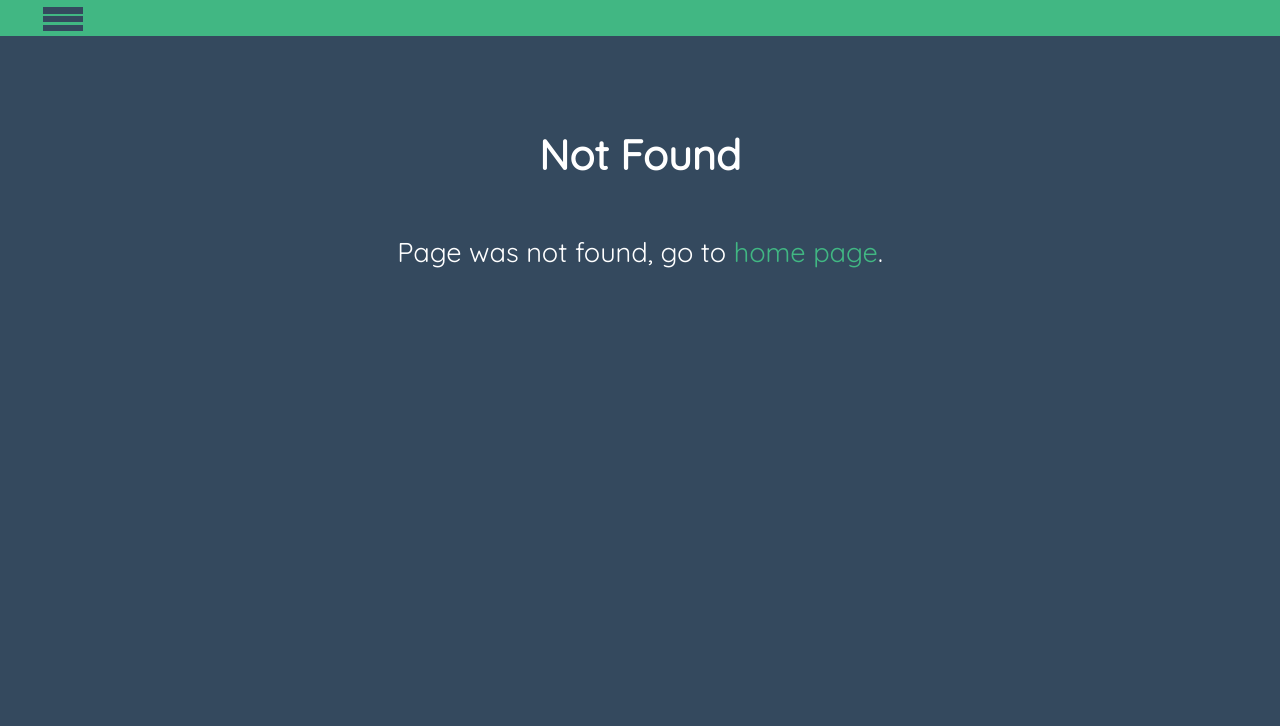
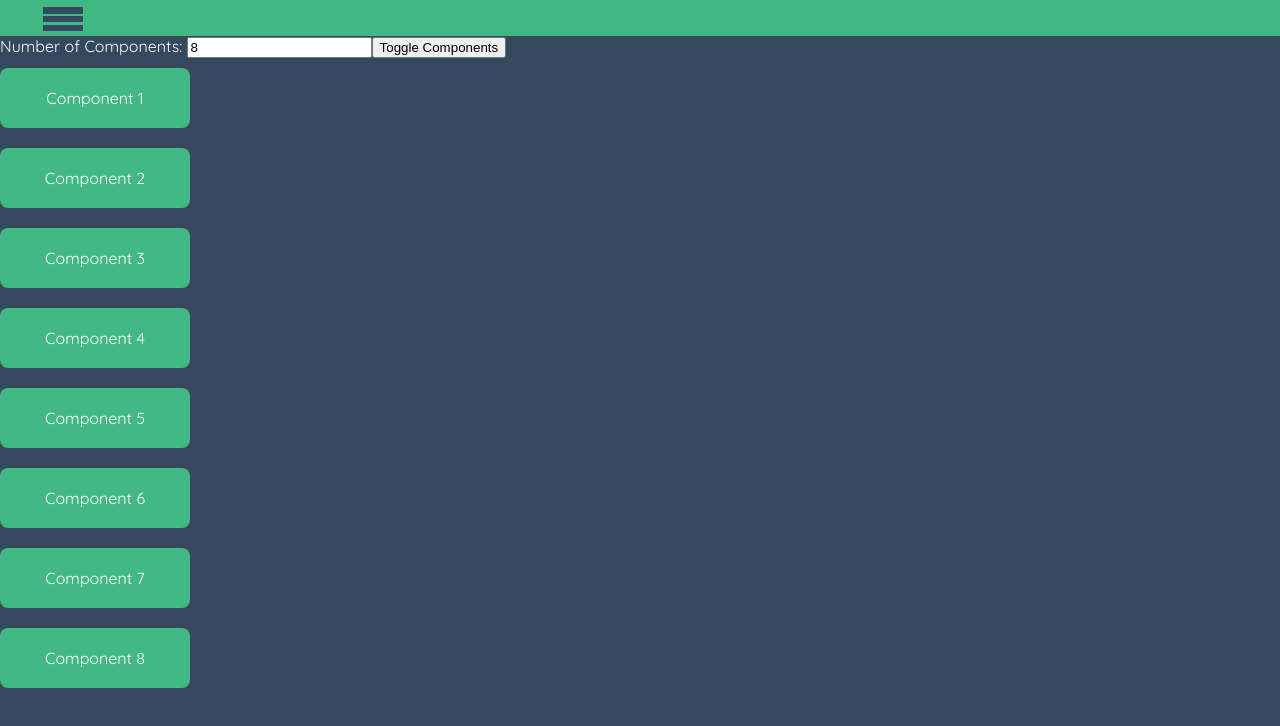
Before and after one commit to RZEPI/engineering-thesis-vue, a Vue app in the folder vue-app/: page /Animation in a window 1280 px wide. Before the commit this address had no page. Shown: the top 726 px of the page. Built offline with nearby package versions, Linux system fonts and the light colour scheme.

Commit message:
Added page with animated components

```diff
--- /dev/null
+++ b/vue-app/src/components/UI/AnimatedComponent.vue
@@ -0,0 +1,53 @@
+<template>
+  <div class="component" :class="{ right: isRight }">
+    {{ name }}
+  </div>
+</template>
+
+<script setup lang="ts">
+defineProps({
+  name: {
+    type: String,
+    required: true
+  },
+  isRight: {
+    type: Boolean,
+    required: true
+  }
+});
+</script>
+
+<style scoped>
+.component {
+  margin: 10px 0;
+  padding: 20px;
+  background-color: #42b983;
+  color: white;
+  border-radius: 8px;
+  text-align: center;
+  width: 150px;
+  transform: translateX(0);
+  transition: transform 0.5s;
+}
+
+.component.right {
+  transform: translateX(1200px);
+}
+
+.move-enter-from {
+  transform: translateX(-1200px);
+}
+
+.move-enter-to, .move-leave-from {
+  transform: translateX(0);
+}
+
+.move-leave-to {
+  transform: translateX(1200px);
+}
+
+.move-enter-active,
+.move-leave-active {
+  transition: transform 0.5s;
+}
+</style>
--- /dev/null
+++ b/vue-app/src/pages/AnimationPage.vue
@@ -0,0 +1,48 @@
+<template>
+  <div>
+    <label for="component-count">Number of Components: </label>
+    <input
+      type="text"
+      id="component-count"
+      v-model.number="tempComponentCount"
+      @change="updateComponentCount"
+    />
+
+    <button @click="toggleMovement">Toggle Components</button>
+
+    <transition-group name="move" tag="div" class="component-list">
+      <AnimatedComponent
+        v-for="index in componentCount"
+        :key="index"z
+        :name="'Component ' + index"
+        :isRight="isRight"
+      />
+    </transition-group>
+  </div>
+</template>
+
+<script setup lang="ts">
+import { ref } from 'vue';
+import AnimatedComponent from '../components/UI/AnimatedComponent.vue';
+
+const componentCount = ref(8);
+const tempComponentCount = ref(componentCount.value);
+const isRight = ref(false);
+
+const toggleMovement = () => {
+  isRight.value = !isRight.value;
+};
+
+const updateComponentCount = () => {
+  if (tempComponentCount.value < 1) tempComponentCount.value = 1;
+  componentCount.value = tempComponentCount.value;
+};
+</script>
+
+<style scoped>
+.component-list {
+  display: flex;
+  flex-direction: column;
+  align-items: flex-start;
+}
+</style>
--- a/vue-app/src/router.ts
+++ b/vue-app/src/router.ts
@@ -2,6 +2,7 @@ import { createRouter, createWebHistory } from "vue-router";
 import HomePage from "./pages/HomePage.vue";
 import TablePage from "./pages/TablePage.vue";
 import NotFound from "./pages/NotFound.vue";
+import AnimationPage from "./pages/AnimationPage.vue";
 
 export default createRouter({
   history: createWebHistory(),
@@ -9,6 +10,7 @@ export default createRouter({
     { path: "/", component: HomePage },
     { path: "/Table", component: TablePage },
     { path: "/:notFound(.*)", component: NotFound },
+    { path: "/Animation", component: AnimationPage },
   ],
   linkActiveClass: "active",
 });
--- a/vue-app/src/static/sites.ts
+++ b/vue-app/src/static/sites.ts
@@ -9,4 +9,8 @@ export const sites: Array<SidebarLinkProps> = [
     label: "Table",
     link: "/Table",
   },
+  {
+    label: "Animation",
+    link: "/Animation",
+  },
 ];
```
Also changed, not shown: 2 other files (tests, documents, lock files or other folders).
